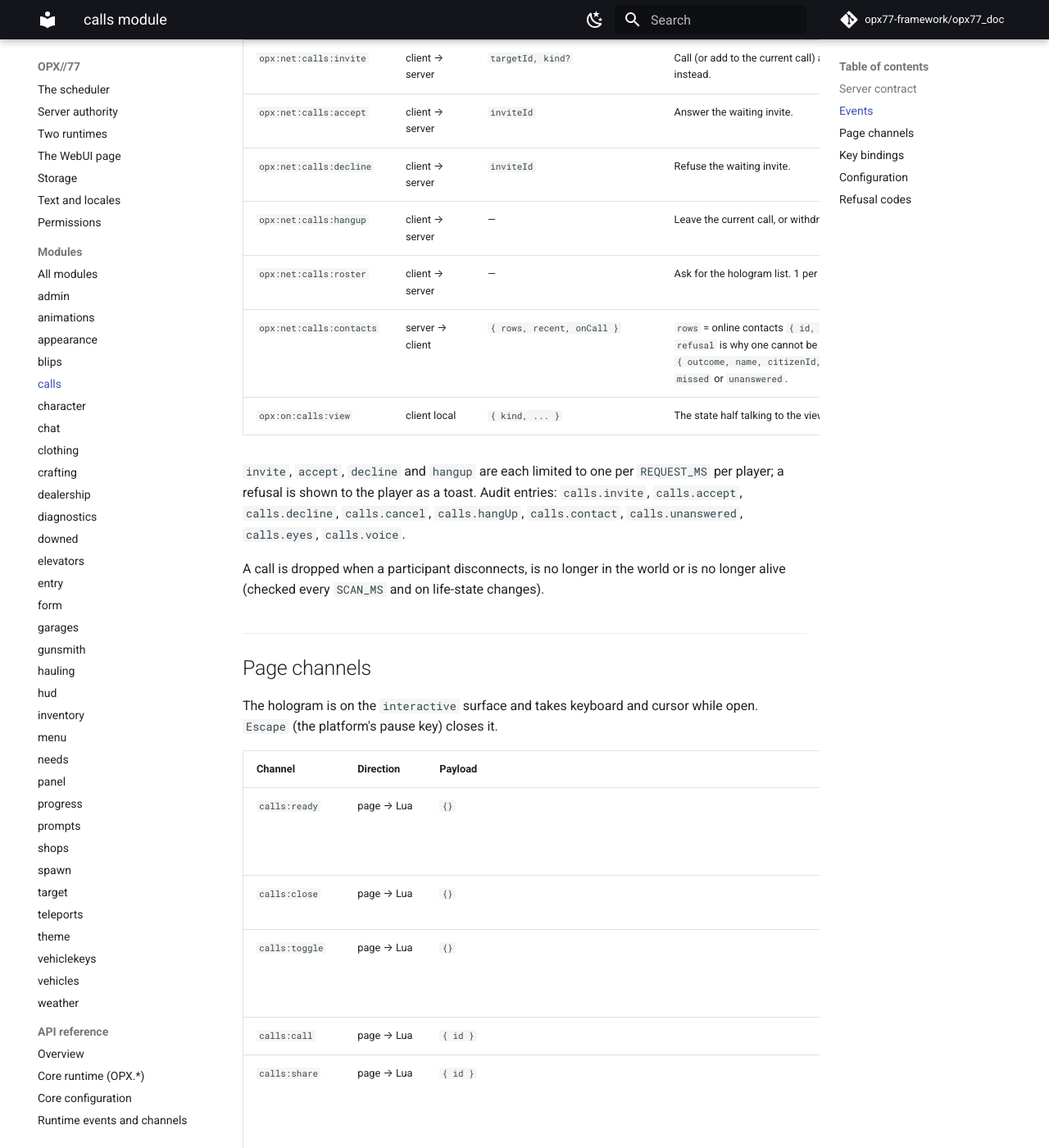
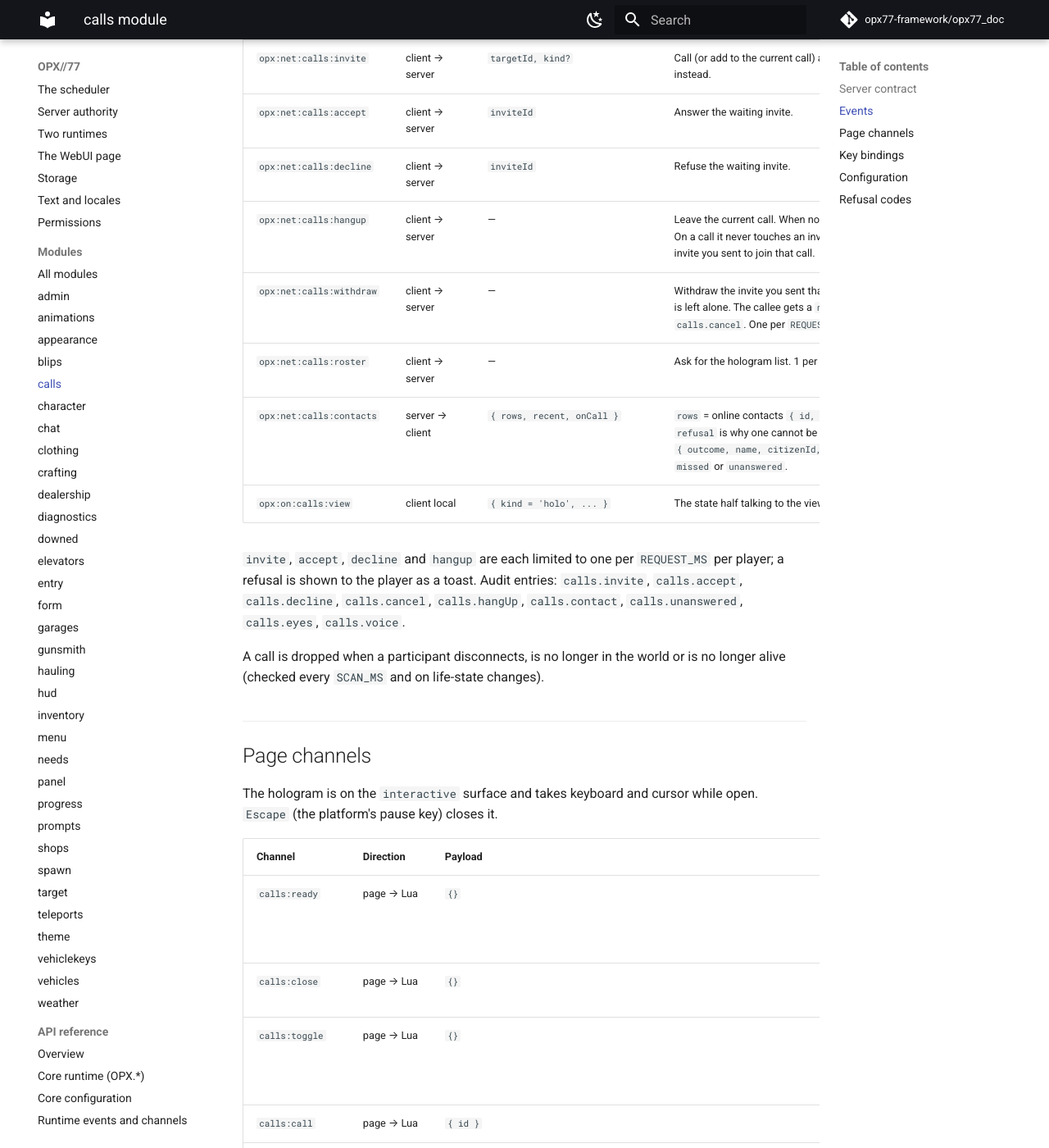
Before and after one commit to opx77-framework/opx77_doc, an MkDocs documentation site: the page built from docs/modules/calls.md, in a window 1280 px wide and 1400 px high, scrolled down 1854 px. Shown: the whole window at 82% size. Built offline with MkDocs 1.6.1 and Material for MkDocs 9.7.7, drawn with Linux system fonts in a browser that asks for light colours; comment, search, counter and statistics services are not loaded; some of the changed text lies outside the part shown.

Commit message:
Document the calls withdraw action from opx_infinity #50
Adds the opx:net:calls:withdraw event and the calls:withdraw page
action behind the hologram's Cancel button, the order the X key now
follows (refuse, withdraw, hang up), that leaving a call withdraws a
pending join invite, and the two new holo locale keys. Removes the
dismiss/repop actions, the calls:view card and CARD_DWELL_S, which no
longer exist.

Co-Authored-By: Claude Opus 5.5 <noreply@anthropic.com>

```diff
--- a/docs/modules/calls.md
+++ b/docs/modules/calls.md
@@ -41,10 +41,11 @@ There is no client contract. Commands: none.
 | <a id="opx-net-calls-invite"></a>`opx:net:calls:invite` | client → server | `targetId, kind?` | Call (or add to the current call) a player; `kind = 'contact'` offers a contact swap instead. |
 | <a id="opx-net-calls-accept"></a>`opx:net:calls:accept` | client → server | `inviteId` | Answer the waiting invite. |
 | <a id="opx-net-calls-decline"></a>`opx:net:calls:decline` | client → server | `inviteId` | Refuse the waiting invite. |
-| <a id="opx-net-calls-hangup"></a>`opx:net:calls:hangup` | client → server | — | Leave the current call, or withdraw an outgoing invite when not on a call. |
+| <a id="opx-net-calls-hangup"></a>`opx:net:calls:hangup` | client → server | — | Leave the current call. When not on a call, it withdraws the outgoing invite instead. On a call it never touches an invite you sent. Leaving a call also withdraws a pending invite you sent to join that call. |
+| <a id="opx-net-calls-withdraw"></a>`opx:net:calls:withdraw` | client → server | — | Withdraw the invite you sent that nobody answered yet, and nothing else; a live call is left alone. The callee gets a `missed` entry (not for a contact swap). Audit `calls.cancel`. One per `REQUEST_MS`. |
 | <a id="opx-net-calls-roster"></a>`opx:net:calls:roster` | client → server | — | Ask for the hologram list. 1 per second. |
 | <a id="opx-net-calls-contacts"></a>`opx:net:calls:contacts` | server → client | `{ rows, recent, onCall }` | `rows` = online contacts `{ id, name, kind, refusal }` (callable ones first; `refusal` is why one cannot be called now); `recent` = newest first `{ outcome, name, citizenId, atMs }`, `outcome` being `declined`, `refused`, `missed` or `unanswered`. |
-| <a id="opx-on-calls-view"></a>`opx:on:calls:view` | client local | `{ kind, ... }` | The state half talking to the view. `kind = 'state'` or `'holo'` (see page channels). |
+| <a id="opx-on-calls-view"></a>`opx:on:calls:view` | client local | `{ kind = 'holo', ... }` | The state half talking to the view; the view sends it to the page as `calls:holo`. |
 
 `invite`, `accept`, `decline` and `hangup` are each limited to one per `REQUEST_MS` per player; a refusal is shown to the player as a toast. Audit entries: `calls.invite`, `calls.accept`, `calls.decline`, `calls.cancel`, `calls.hangUp`, `calls.contact`, `calls.unanswered`, `calls.eyes`, `calls.voice`.
 
@@ -63,12 +64,12 @@ The hologram is on the `interactive` surface and takes keyboard and cursor while
 | <a id="page-calls-share"></a>`calls:share` | page → Lua | `{ id }` | Offer a contact swap. Not sent by the shipped page (the eye row does it). |
 | <a id="page-calls-accept"></a>`calls:accept` | page → Lua | `{}` | Answer the waiting invite. |
 | <a id="page-calls-decline"></a>`calls:decline` | page → Lua | `{}` | Refuse the waiting invite. |
-| <a id="page-calls-hangup"></a>`calls:hangUp` | page → Lua | `{}` | Hang up or withdraw. |
-| <a id="page-calls-dismiss"></a>`calls:dismiss` | page → Lua | `{}` | Hide the incoming card locally (the call keeps ringing). Not sent by the shipped page. |
-| <a id="page-calls-repop"></a>`calls:repop` | page → Lua | `{}` | Bring the incoming card back. Not sent by the shipped page. |
+| <a id="page-calls-hangup"></a>`calls:hangUp` | page → Lua | `{}` | Hang up the live call; with no call, withdraw what you are ringing. |
+| <a id="page-calls-withdraw"></a>`calls:withdraw` | page → Lua | `{}` | The hologram's *Cancel* button: withdraw the invite you sent, leaving any live call alone. Calls `M.Withdraw()`. |
 | <a id="page-calls-diag"></a>`calls:diag` | page → Lua | `{ detail }` | A view-side message, relayed with `OPX.Note`. Not sent by the shipped page. |
 | `calls:holo` | Lua → page | `{ open, rows, recent, call, invite, outgoing, anchor, answerKey, declineKey }` | The hologram. Sent on open/close and on every state change, also while closed (`open = false`), so the page can show a ringing call without taking focus. |
-| `calls:view` | Lua → page | `{ kind = 'state', call, invite, invitePending, outgoing, dismissed }` | Card state on the `overlay` surface. The shipped page has no listener for it. |
+
+The hologram shows `calls.holo.dialing` (*Calling...*) under the name you are ringing, and a `calls.holo.withdraw` button (*CANCEL*) that sends `calls:withdraw`. The client's internal `M.State()` answers `{ call, invite, outgoing }`.
 
 ## Key bindings {#keys}
 
@@ -76,7 +77,7 @@ The hologram is on the `interactive` surface and takes keyboard and cursor while
 |---|---|---|---|
 | `opx.calls.holo` | `H` | `calls.key.holo` | Open or close the hologram. |
 | `opx.calls.answer` | `Y` | `calls.key.answer` | Answer the waiting invite. Does nothing when nothing rings. |
-| `opx.calls.decline` | `X` | `calls.key.decline` | Refuse the waiting invite; otherwise hang up or withdraw. |
+| `opx.calls.decline` | `X` | `calls.key.decline` | In this order: refuse the invite ringing at you; else withdraw the invite you sent; else hang up the live call (`M.DeclineOrHangUp`). |
 
 `Y` is also the inventory hotbar peek and `X` stops an emote. Both actions fire; outside a call the calls handlers do nothing.
 
```
Also changed, not shown: other parts of docs/modules/calls.md (+0 -1 lines).
